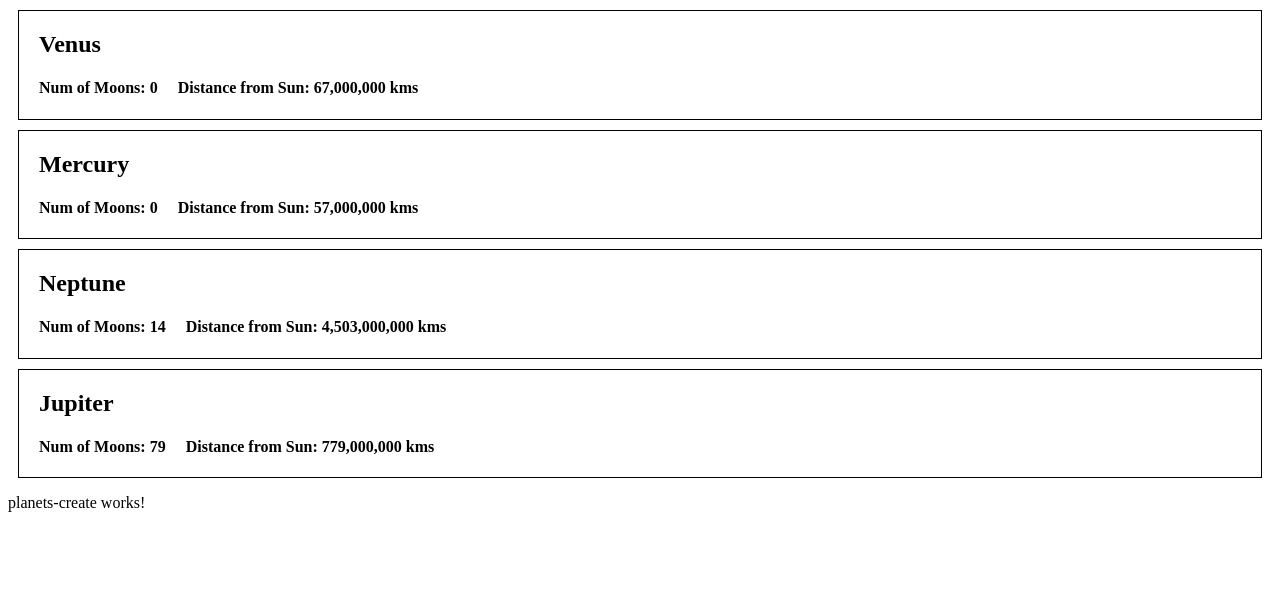
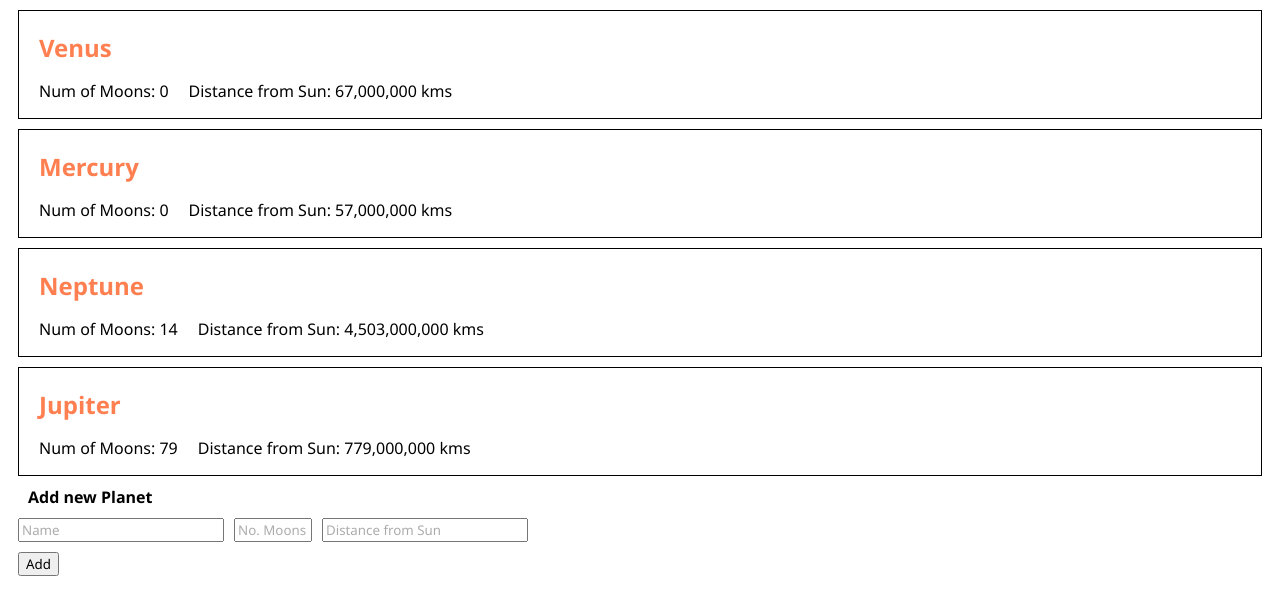
Before and after one commit to TacoSodium/Planets-App, an Angular app: page / in a window 1280 px wide. Shown: the top 614 px of the page. Built offline with nearby package versions, Linux system fonts and the light colour scheme.

Commit message:
question 4 complete

```diff
--- a/src/app/app.component.css
+++ b/src/app/app.component.css
@@ -0,0 +1,7 @@
+* {
+    font-family: 'Segoe UI', Tahoma, Geneva, Verdana, sans-serif;
+}
+
+button {
+    margin-left: 10px;
+}
--- a/src/app/app.component.ts
+++ b/src/app/app.component.ts
@@ -1,10 +1,25 @@
 import { Component } from '@angular/core';
+import { PlanetService } from './services/planet.service';
 
 @Component({
   selector: 'app-root',
   templateUrl: './app.component.html',
   styleUrls: ['./app.component.css']
 })
+
 export class AppComponent {
-  title = 'planets-app';
+
+  default: String = "Sort by Distance"
+  toggleSort: boolean = false;
+  toggleText: String = this.default;
+
+  ontoggleSort() {
+    this.toggleSort = !this.toggleSort;
+
+    if (this.toggleSort == true) {
+      this.toggleText = "Sort Alphabetically";
+    } else {
+      this.toggleText = this.default;
+    }
+  }
 }
--- a/src/app/planet-detail/planet-detail.component.css
+++ b/src/app/planet-detail/planet-detail.component.css
@@ -1,9 +1,14 @@
+* {
+    font-family: 'Segoe UI', Tahoma, Geneva, Verdana, sans-serif;
+}
+
 h2 {
     margin: 0;
     padding-top: 20px;
+    color: coral;
 }
 
-h4 {
+p {
     padding-right: 20px;
 }
 
--- a/src/app/planet-detail/planet-detail.component.html
+++ b/src/app/planet-detail/planet-detail.component.html
@@ -3,8 +3,8 @@
         <h2>{{planet.Name}}</h2>
 
         <div class="planetDetails">
-            <h4>Num of Moons: {{planet.Moons}}</h4>
-            <h4>Distance from Sun: {{planet.DistanceFromSun}},000,000 kms</h4>
+            <p>Num of Moons: {{planet.Moons}}</p>
+            <p>Distance from Sun: {{planet.DistanceFromSun}},000,000 kms</p>
         </div>
     </div>
 </div>
--- a/src/app/planets-create/planets-create.component.css
+++ b/src/app/planets-create/planets-create.component.css
@@ -0,0 +1,25 @@
+* {
+    font-family: 'Segoe UI', Tahoma, Geneva, Verdana, sans-serif;
+}
+
+h4 {
+    margin: 10px;
+}
+
+input {
+    outline-color: brown;
+    margin-right: 10px;
+    margin-bottom: 10px;
+}
+
+input::placeholder {
+    opacity: 60%;
+}
+
+input.moons {
+    width: 70px;
+}
+
+.container {
+    margin-left: 10px;
+}
--- a/src/app/planets-create/planets-create.component.html
+++ b/src/app/planets-create/planets-create.component.html
@@ -1 +1,10 @@
-<p>planets-create works!</p>
+<div class="container">
+    <h4>Add new Planet</h4>
+    <div>
+        <input type="text" class="name" placeholder="Name" #name>
+        <input type="text" class="moons" placeholder="No. Moons" #moons>
+        <input type="text" class="distance" placeholder="Distance from Sun" #distance>
+    </div>
+
+    <button (click)="createPlanet(name.value, moons.value, distance.value)">Add</button>
+</div>
--- a/src/app/planets-create/planets-create.component.ts
+++ b/src/app/planets-create/planets-create.component.ts
@@ -1,4 +1,6 @@
 import { Component, OnInit } from '@angular/core';
+import { PlanetService } from '../services/planet.service';
+import { Planet } from '../models/planet';
 
 @Component({
   selector: 'app-planets-create',
@@ -7,7 +9,20 @@ import { Component, OnInit } from '@angular/core';
 })
 export class PlanetsCreateComponent implements OnInit {
 
-  constructor() { }
+  constructor(public planetService: PlanetService) { }
+
+  createPlanet(name: String, moons: String, distance: String) {
+    var intMoons = +moons;
+    var boolMoons = isNaN(intMoons);
+
+    if (name === "" || moons === "" || distance === "") {
+      alert("Fields cannot be empty");
+    } else if (boolMoons == true) {
+      alert("Please enter a vaild number of moons");
+    } else {
+      this.planetService.addPlanet(new Planet(name, intMoons, distance));
+    }
+  }
 
   ngOnInit(): void {
   }
--- a/src/app/planets-list/planets-list.component.html
+++ b/src/app/planets-list/planets-list.component.html
@@ -1 +1 @@
-<app-planet-detail *ngFor="let planet of planetService.planets" [planet]=planet (sortByDistance)="planetService.sortByDistance()"></app-planet-detail>
+<app-planet-detail *ngFor="let planet of planetService.planets" [planet]=planet (sortByDistance)="planetService.sortByDistance()" ></app-planet-detail>
```
